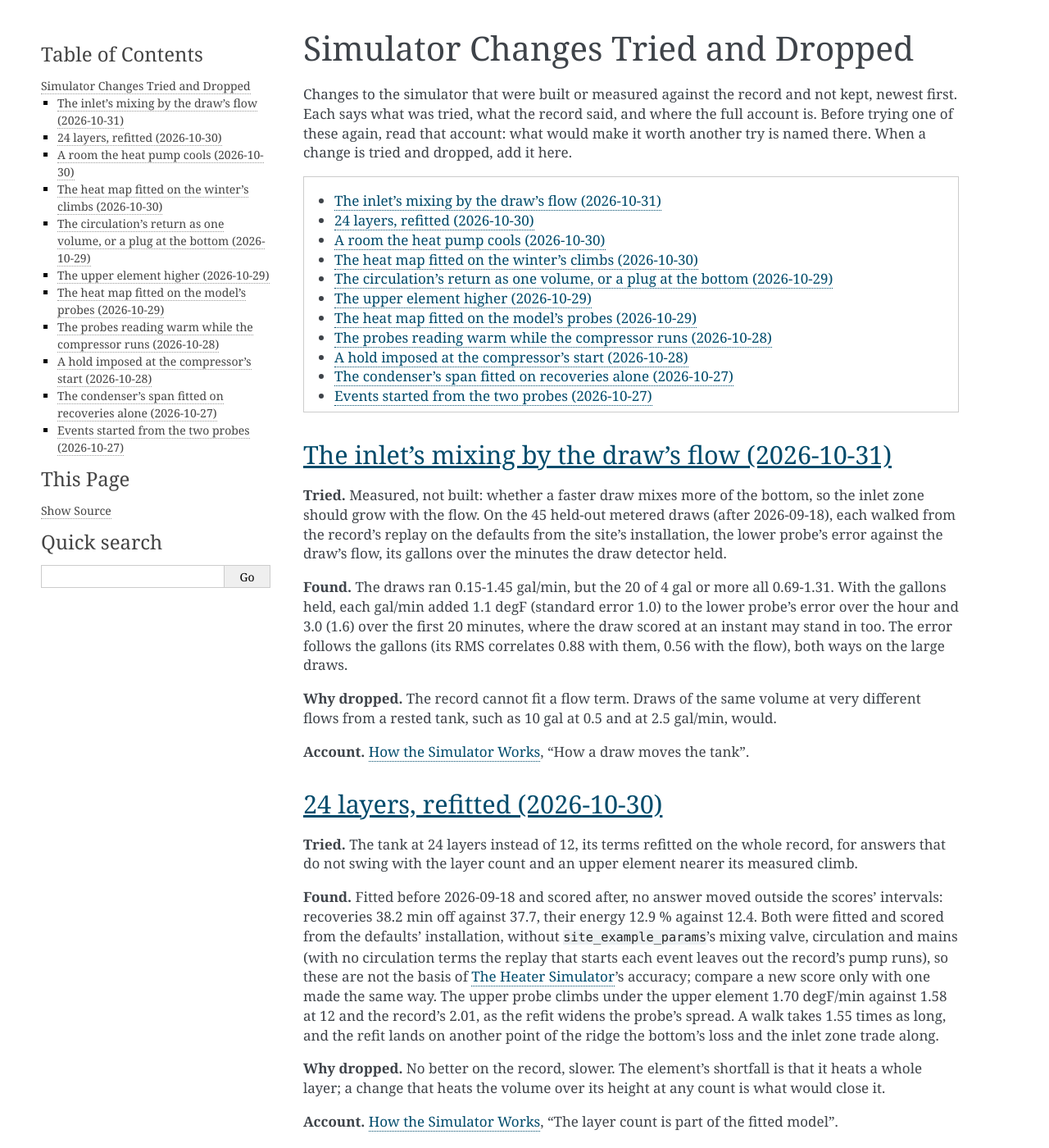
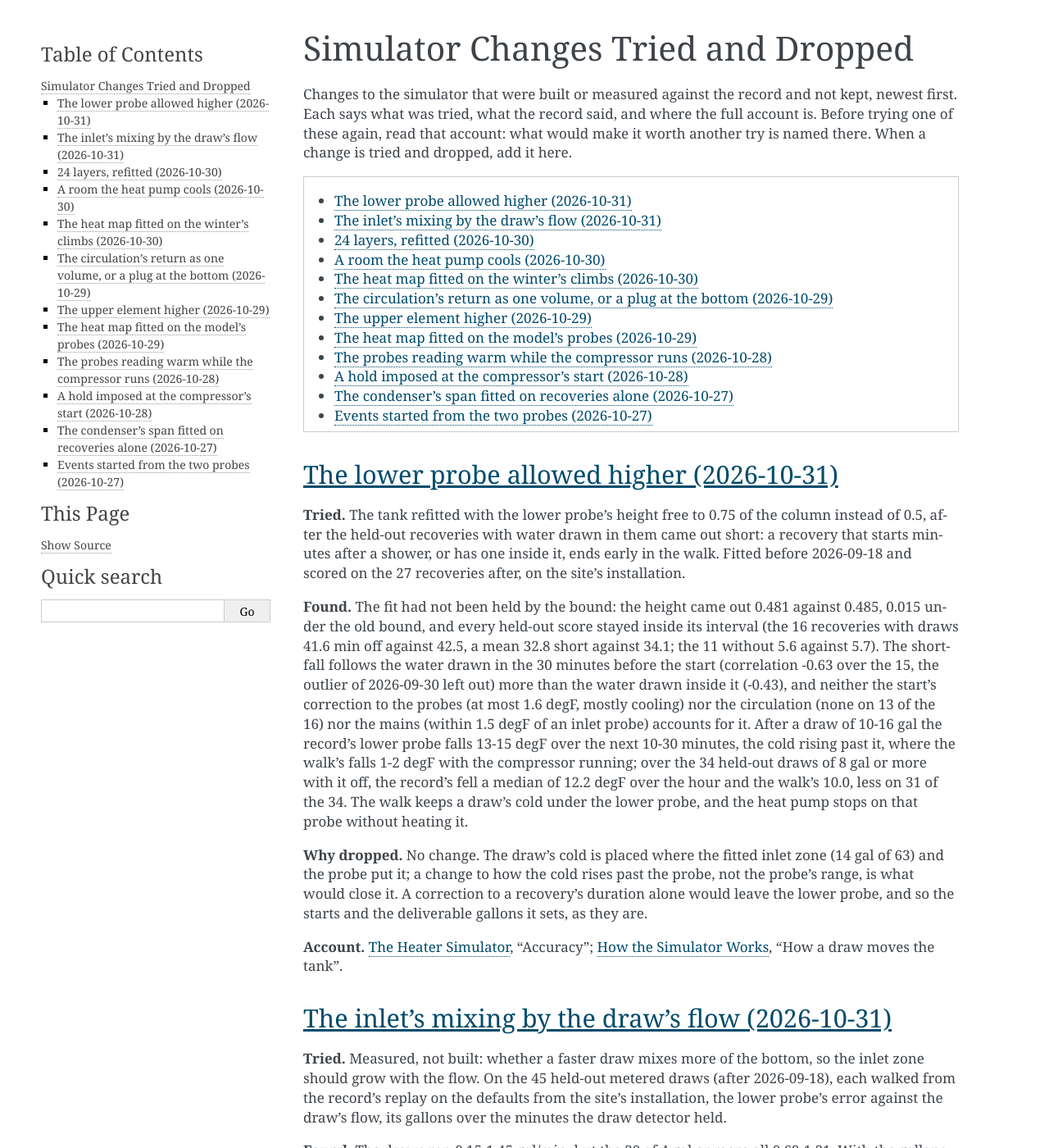
Before and after one commit to eman/nwp500-python, a Sphinx documentation site: the page built from docs/explanation/simulator-tried.rst, in a window 1280 px wide and 1400 px high. Shown: the whole window at 82% size. Built offline with Sphinx 7.4.7, drawn with Linux system fonts in a browser that asks for light colours.

Commit message:
docs(sim): why a recovery with draws runs short, and the lower probe allowed higher, tried
A held-out recovery that starts minutes after a shower, or has one
inside it, ends early in the walk: after a draw of 10-16 gal the
record's lower probe falls 13-15 degF as the cold rises past it, the
walk's 1-2 with the compressor running, and the heat pump stops on
that probe. The tank refitted with the lower probe free to 0.75 of the
column came out at 0.481 against 0.485, every held-out score inside its
interval; logged as tried, and the accuracy section says where the
short recoveries come from.

```diff
--- a/docs/explanation/simulator-tried.rst
+++ b/docs/explanation/simulator-tried.rst
@@ -11,6 +11,44 @@ named there. When a change is tried and dropped, add it here.
 .. contents::
    :local:
    :depth: 1
+
+
+The lower probe allowed higher (2026-10-31)
+===========================================
+
+**Tried.** The tank refitted with the lower probe's height free to
+0.75 of the column instead of 0.5, after the held-out recoveries with
+water drawn in them came out short: a recovery that starts minutes
+after a shower, or has one inside it, ends early in the walk. Fitted
+before 2026-09-18 and scored on the 27 recoveries after, on the site's
+installation.
+
+**Found.** The fit had not been held by the bound: the height came out
+0.481 against 0.485, 0.015 under the old bound, and every held-out
+score stayed inside its interval (the 16 recoveries with draws 41.6
+min off against 42.5, a mean 32.8 short against 34.1; the 11 without
+5.6 against 5.7). The shortfall follows the water drawn in the 30
+minutes before the start (correlation -0.63 over the 15, the outlier
+of 2026-09-30 left out) more than the water drawn inside it (-0.43),
+and neither the start's correction to the probes (at most 1.6 degF,
+mostly cooling) nor the circulation (none on 13 of the 16) nor the
+mains (within 1.5 degF of an inlet probe) accounts for it. After a
+draw of 10-16 gal the record's lower probe falls 13-15 degF over the
+next 10-30 minutes, the cold rising past it, where the walk's falls 1-2
+degF with the compressor running; over the 34 held-out draws of 8 gal
+or more with it off, the record's fell a median of 12.2 degF over the
+hour and the walk's 10.0, less on 31 of the 34. The walk keeps a draw's cold under the lower probe,
+and the heat pump stops on that probe without heating it.
+
+**Why dropped.** No change. The draw's cold is placed where the
+fitted inlet zone (14 gal of 63) and the probe put it; a change to how
+the cold rises past the probe, not the probe's range, is what would
+close it. A correction to a recovery's duration alone would leave the
+lower probe, and so the starts and the deliverable gallons it sets,
+as they are.
+
+**Account.** :doc:`simulator`, "Accuracy"; :doc:`simulator-methodology`,
+"How a draw moves the tank".
 
 
 The inlet's mixing by the draw's flow (2026-10-31)
--- a/docs/explanation/simulator.rst
+++ b/docs/explanation/simulator.rst
@@ -417,7 +417,11 @@ it, and a new change is scored beside the code it changes
   6.6 min long; 46.4 min (25.6-75.3) on the 16 with draws or
   circulation inside them, a mean 20.2 min short. Over 119 recoveries
   each hot gallon drawn inside one added about 4.7 min to it and each
-  minute of circulation about 1.3 min;
+  minute of circulation about 1.3 min. The short ones are those that
+  start minutes after a shower or have one inside them: the walk keeps
+  a draw's cold under the lower probe, which the heat pump stops on
+  (measured 2026-10-31, :doc:`simulator-tried`, "The lower probe
+  allowed higher");
 - a recovery's electricity, from the map, against the heater's metered
   energy on the 11 metered recoveries: mean absolute error 5.7 %
   (3.6-8.0), a mean 2.5 % low;
```
